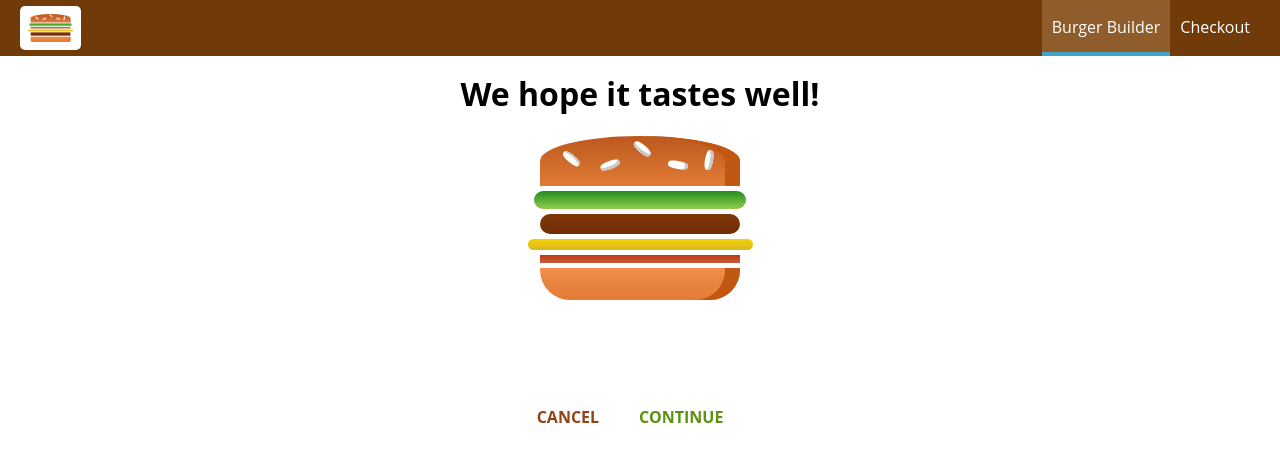
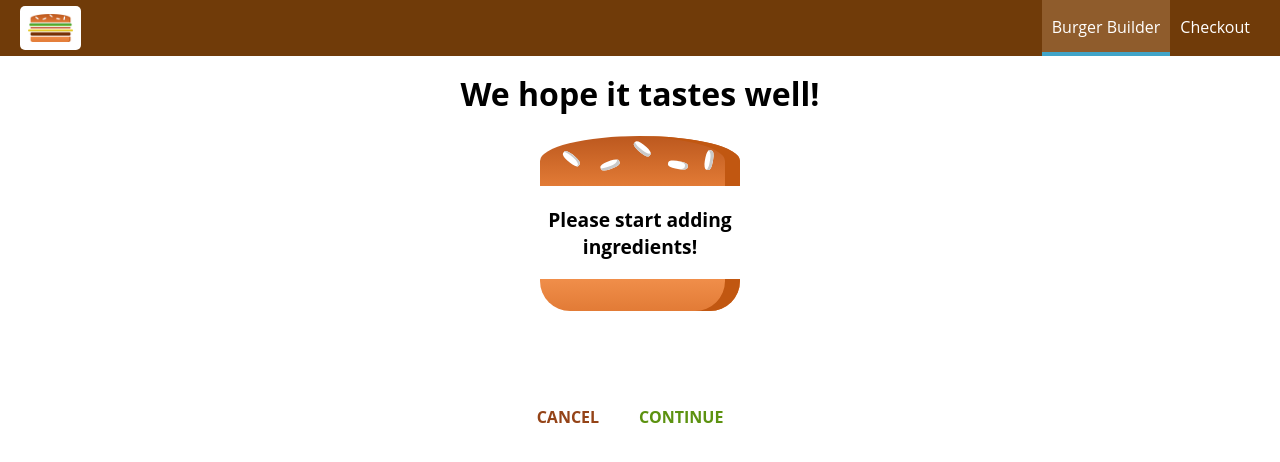
Before and after one commit to rainacho/burgerBuilderWithReact, a React app: page /checkout in a window 1280 px wide. Shown: the top 462 px of the page. Built offline with nearby package versions, Linux system fonts and the light colour scheme.

Commit message:
updated with lesson 255

```diff
--- a/src/containers/BurgerBuilder/BurgerBuilder.js
+++ b/src/containers/BurgerBuilder/BurgerBuilder.js
@@ -28,7 +28,7 @@
     }
 
     componentDidMount(){
-        console.log(this.props);
+        console.log(this.props); // match ,history, location
         axios.get('https://spring-duality-207521.firebaseio.com/ingredients.json')
             .then(response => {
                 this.setState({ingredients: response.data});
@@ -117,7 +117,15 @@
         //     alert('Somethin wrong!');
         //     this.setState({loading:false, purchasing:false});
         // });
-        this.props.history.push('/checkout');
+        const queryParams = [];
+        for(let i in this.state.ingredients){
+            queryParams.push(encodeURIComponent(i) + "=" + encodeURIComponent(this.state.ingredients[i]));
+        }
+        const queryString = queryParams.join('&');
+        this.props.history.push({
+            pathname: '/checkout',
+            search: '?' + queryString
+        });
     }
 
     render() {
--- a/src/containers/Checkout/Checkout.js
+++ b/src/containers/Checkout/Checkout.js
@@ -9,6 +9,16 @@
             cheese: 1,
             bacon: 1
         }
+    }
+
+    componentDidMount = () => {
+        const query = new URLSearchParams(this.props.location.search);
+        const ingredients = {};
+        for (let param of query.entries()) {
+            // ['salad', '1']
+            ingredients[param[0]] = +param[1];
+        }
+        this.setState({ingredients: ingredients});
     }
 
     checkoutCancelledHandler = () => {
```
